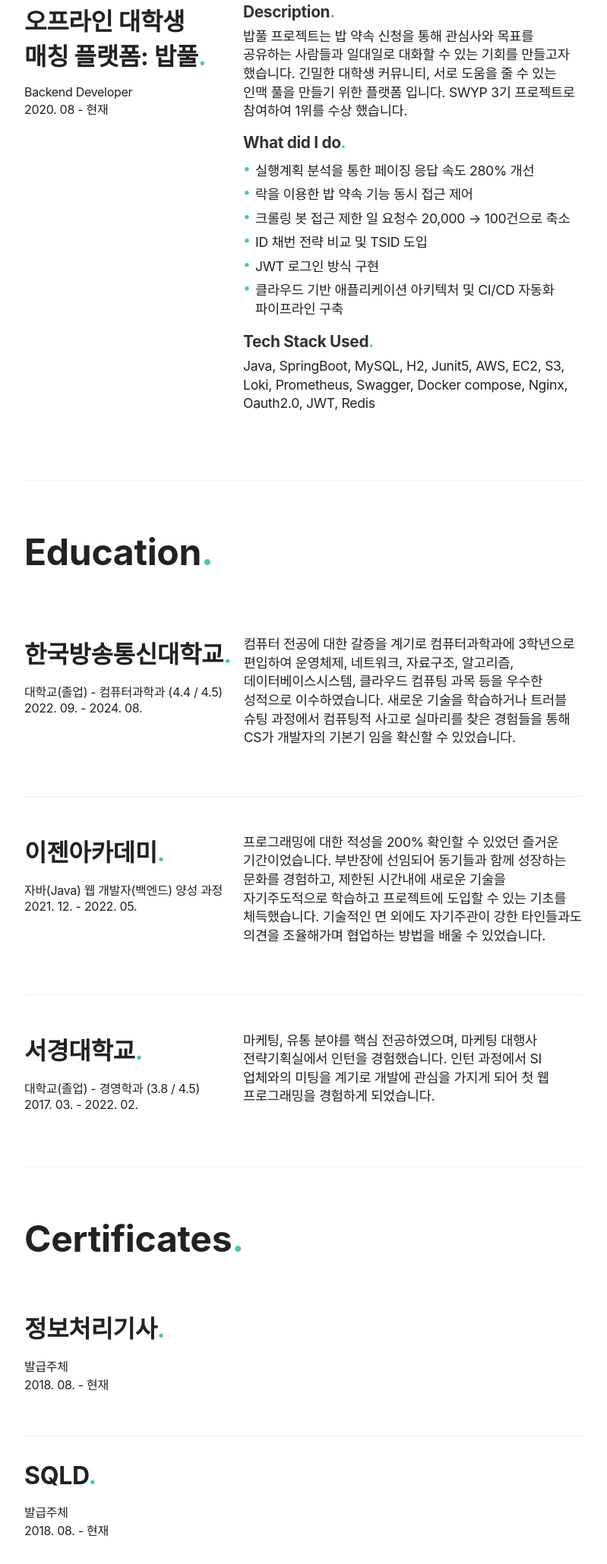
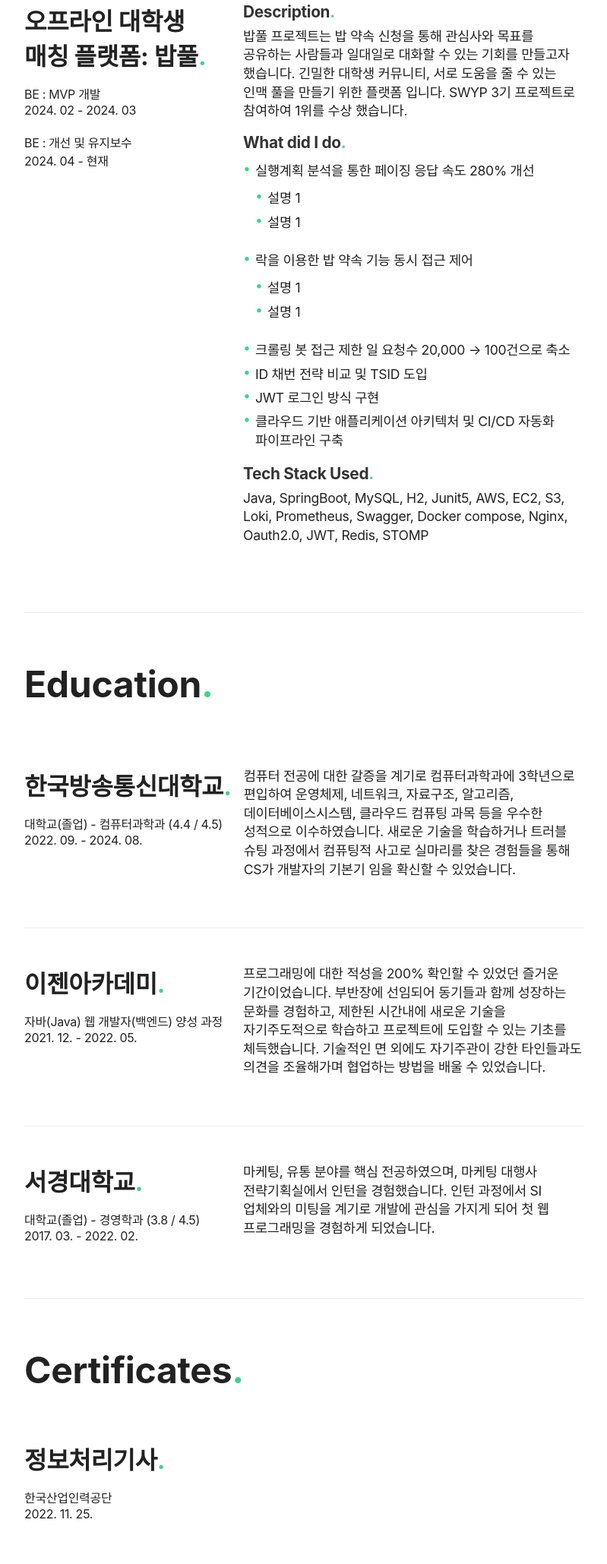
Before and after one commit to proHyundo/resume, a plain HTML site: page index.html in a window 1280 px wide. Shown: the part 741-2800 px from the top of the page at 76% size, without its empty margins (240-1039 px from the left). Drawn offline with Linux system fonts and the light colour scheme; a web font is replaced by a local one.

Commit message:
Auto stash before merge of "main" and "origin/main"

```diff
--- a/index.html
+++ b/index.html
@@ -70,8 +70,19 @@
                 >.</span
               >
             </h3>
-            <span class="role">Backend Developer</span>
-            <span> <time datetime="2020-08">2020. 08</time> - 현재 </span>
+            <div>
+            <span class="role">BE : MVP 개발</span>
+            <span>
+              <time datetime="2024-02">2024. 02</time> - <time datetime="2024-03">2024. 03</time>
+            </span>
+          </div>
+          <br>
+          <div>
+            <span class="role">BE : 개선 및 유지보수</span>
+            <span>
+              <time datetime="2024-02">2024. 04</time> - 현재
+            </span>
+          </div>
           </div>
           <div class="row-right">
             <div class="project">
@@ -85,8 +96,20 @@
               </p>
               <h5>What did I do<span class="period-mark">.</span></h5>
               <ul>
-                <li>실행계획 분석을 통한 페이징 응답 속도 280% 개선</li>
-                <li>락을 이용한 밥 약속 기능 동시 접근 제어</li>
+                <li>
+                  실행계획 분석을 통한 페이징 응답 속도 280% 개선
+                  <ul>
+                    <li>설명 1</li>
+                    <li>설명 1</li>
+                  </ul>
+                </li>
+                <li>
+                  락을 이용한 밥 약속 기능 동시 접근 제어
+                  <ul>
+                    <li>설명 1</li>
+                    <li>설명 1</li>
+                  </ul>
+                </li>
                 <li>크롤링 봇 접근 제한 일 요청수 20,000 → 100건으로 축소</li>
                 <li>ID 채번 전략 비교 및 TSID 도입</li>
                 <li>JWT 로그인 방식 구현</li>
@@ -98,7 +121,7 @@
               <h5>Tech Stack Used<span class="period-mark">.</span></h5>
               <p>
                 Java, SpringBoot, MySQL, H2, Junit5, AWS, EC2, S3, Loki,
-                Prometheus, Swagger, Docker compose, Nginx, Oauth2.0, JWT, Redis
+                Prometheus, Swagger, Docker compose, Nginx, Oauth2.0, JWT, Redis, STOMP
               </p>
             </div>
           </div>
@@ -168,16 +191,16 @@
         <h2>Certificates<span class="period-mark">.</span></h2>
         <div class="other">
           <h3>정보처리기사<span class="period-mark">.</span></h3>
-          <span class="role">발급주체</span>
+          <span class="role">한국산업인력공단</span>
           <span class="time"
-            ><time datetime="2018-08">2018. 08.</time> - 현재</span
+            ><time datetime="2022-11-25">2022. 11. 25.</time></span
           >
         </div>
         <div class="other">
-          <h3>SQLD<span class="period-mark">.</span></h3>
-          <span class="role">발급주체</span>
+          <h3>SQL 개발자(SQLD)<span class="period-mark">.</span></h3>
+          <span class="role">한국데이터산업진흥원</span>
           <span class="time"
-            ><time datetime="2018-08">2018. 08.</time> - 현재</span
+            ><time datetime="2022-12-02">2022. 12. 02.</time></span
           >
         </div>
       </section>
@@ -187,41 +210,43 @@
           <h3>
             스위프 3기 프로젝트 1위 수상<span class="period-mark">.</span>
           </h3>
-          <span class="role">발급주체</span>
+          <span class="role">Backend Developer</span>
           <span class="time"
-            ><time datetime="2018-08">2018. 08.</time> - 현재</span
+          ><time datetime="2024-03-23">2024. 03. 23.</time></span
           >
           <p>
-            무슨무슨 단체이고, 10개의 팀이 참여하여, 그중 심사 및 투표를 통해
-            1위를 수상함.
+            스위프는 기획자, 디자이너, 백엔드개발자, 프론트개발자가 하나의 팀으로 모여, 6주간 단기 사이드 프로젝트를 경험할 수
+            있는 환경을 제공하는 단체 입니다. 24년 2월에 진행된 3기에 참여하여, 10개의 팀들 중 심사 및 투표를 통해
+            1위를 수상했습니다. 해당 기수에서 배포한 서비스가 `밥풀` 이며, 정식 프로젝트 기간이 종료된 이후에도 팀원을 충원해
+            개선 및 유지보수를 진행하고 있습니다.
           </p>
+          <details id="myDetails">
+            <summary>첨부 이미지 : 상장</summary>
+            <img src="상장_스위프_3기_Babpool(밥풀).jpg">
+          </details>
         </div>
         <div class="other">
           <h3>Blog<span class="period-mark">.</span></h3>
           <span class="role">Author, Maintainer</span>
           <span class="time"
-            ><time datetime="2016-09">2016. 09.</time> - 현재</span
+            ><time datetime="2023-01">2023. 01.</time> - 현재</span
           >
           <p>
-            <a href="https://seob.dev/" target="_blank">seob.dev</a>이라는
+            Velog 에서 <a href="https://velog.io/@dev_hyun" target="_blank">@dev_hyun</a>이라는
             이름의 개인 블로그를 운영하고 있습니다. 비정기적으로 제가 새롭게
-            배우게 된 내용 등을 글로 작성해 공유합니다. 블로그는 Gatsby와
-            ReScript, Vercel을 사용해 구현했습니다. 이전에는
-            <a href="https://proHyundo.github.io" target="_blank"
-              >DailyEngineering</a
-            >
-            이라는 이름의 블로그를 운영했습니다.
+            배우게 된 내용, 트러블슈팅 등을 기록합니다. 최근 작성한 포스팅 중 기억에 남는 주제는 ~~ 입니다.
           </p>
         </div>
         <div class="other">
-          <h3>글또 9기<span class="period-mark">.</span></h3>
-          <span class="role">발급주체</span>
+          <h3>글또 커뮤니티<span class="period-mark">.</span></h3>
+          <span class="role">9기 참여</span>
           <span class="time"
-            ><time datetime="2018-08">2018. 08.</time> - 현재</span
+            ><time datetime="2023-10">2023. 10.</time> - 현재</span
           >
           <p>
-            무슨무슨 단체이고, 10개의 팀이 참여하여, 그중 심사 및 투표를 통해
-            1위를 수상함.
+            글또는 글을 작성하는 개발 직군분들이 모여서, 좋은 영향을 주고 서로 같이 자랄 수 있는 커뮤니티 입니다. 23년 11월 9기에
+            참여하여 5개월간 글쓰기를 진행하였으며, 다양한 소그룹에 참여하여 많이 만나고~ 인사이트 얻음~ 했습니다. 가장 기억에 남는 만남은 크리스마스 이브에
+            운영된 모임으로, 한 해 회고와 다음년도
           </p>
         </div>
       </section>
--- a/main.css
+++ b/main.css
@@ -118,6 +118,14 @@ ul > li:before {
   color: #3ad58d;
 }
 
+ul li ul {
+  margin-top: 0.5rem;
+}
+
+details img {
+  width: 100%;
+}
+
 .container {
   width: 100%;
   max-width: 50rem;
```
Also changed, not shown: 상장_스위프_3기_Babpool(밥풀).jpg (added).
